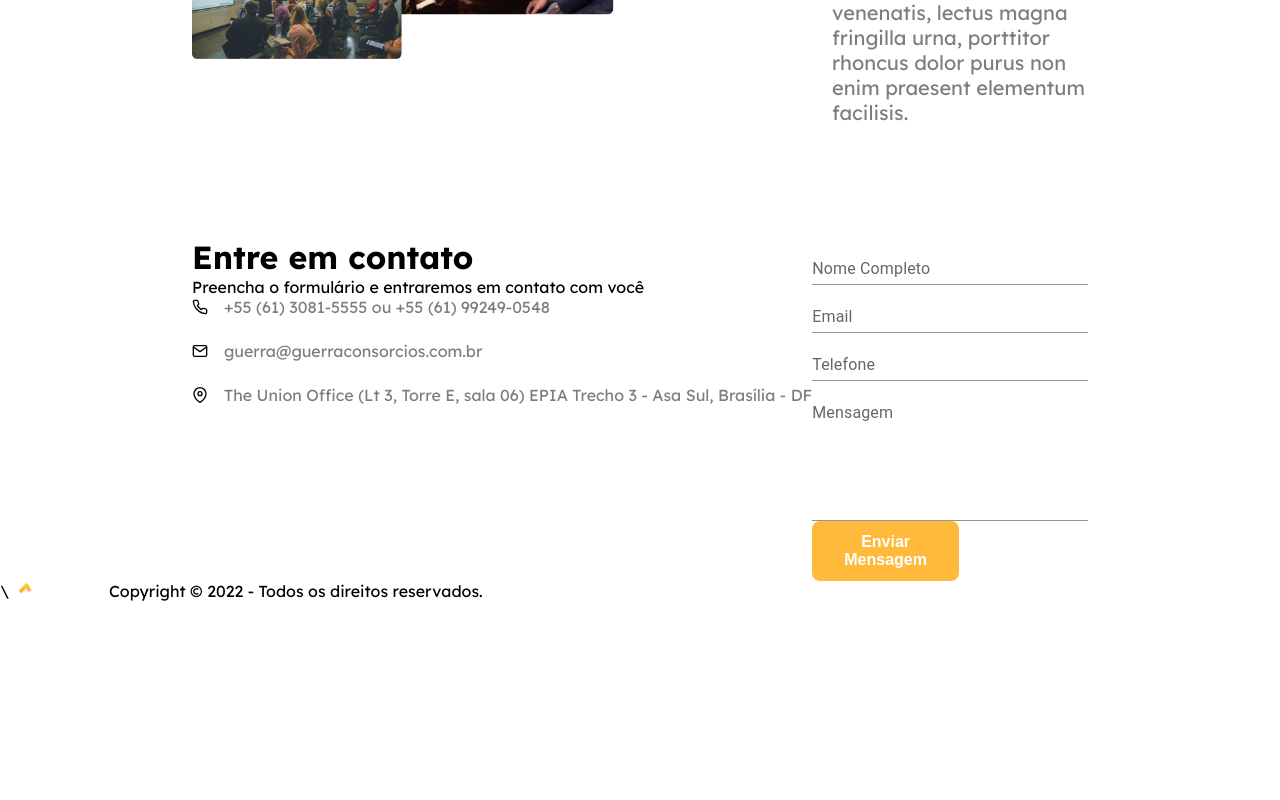
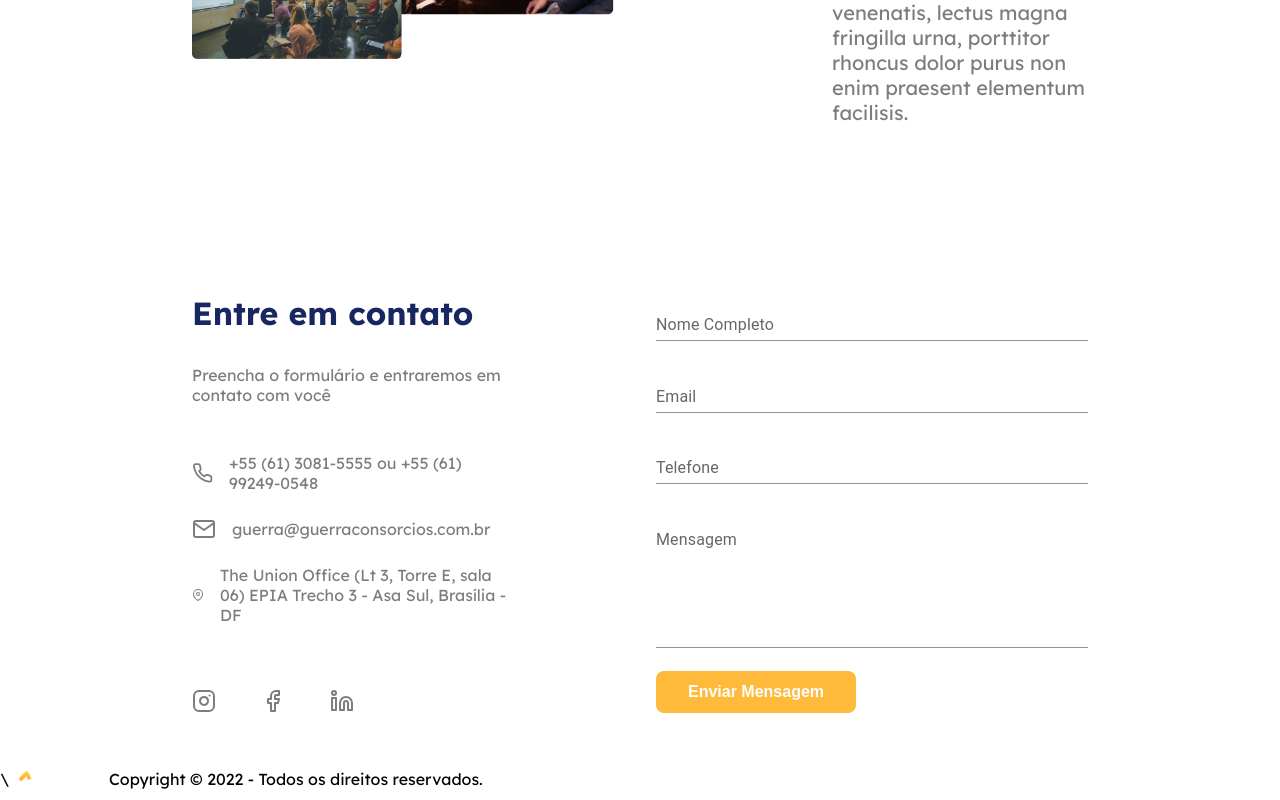
Before and after one commit to LeonardoRibas/finance-landing-page, a React (Create React App) app: page / in a window 1280 px wide. Shown: the part 1678-2478 px from the top of the page. Before the commit the page ends 2290 px from the top, so only its background shows below. Built offline with nearby package versions, Linux system fonts and the light colour scheme.

Commit message:
Estiliza secao de contato

```diff
--- a/src/components/ContactSection/index.tsx
+++ b/src/components/ContactSection/index.tsx
@@ -2,7 +2,15 @@ import React from 'react'
 import ContactInfo from '../ContactInfo'
 import Form from '../Form'
 import * as S from './styles'
-import { FiPhone, FiMail, FiMapPin } from 'react-icons/fi'
+import {
+  FiPhone,
+  FiMail,
+  FiMapPin,
+  FiInstagram,
+  FiFacebook,
+  FiLinkedin,
+} from 'react-icons/fi'
+import theme from '../../styles/theme'
 
 const ContactSection = () => {
   return (
@@ -13,17 +21,22 @@ const ContactSection = () => {
           Preencha o formulário e entraremos em contato com você
         </S.SubTitle>
         <ContactInfo
-          icon={() => <FiPhone />}
+          icon={() => <FiPhone size={24} color={theme.color.text} />}
           text="+55 (61) 3081-5555 ou +55 (61) 99249-0548"
         />
         <ContactInfo
-          icon={() => <FiMail />}
+          icon={() => <FiMail size={24} color={theme.color.text} />}
           text="guerra@guerraconsorcios.com.br"
         />
         <ContactInfo
-          icon={() => <FiMapPin />}
+          icon={() => <FiMapPin size={24} color={theme.color.text} />}
           text="The Union Office (Lt 3, Torre E, sala 06) EPIA Trecho 3 - Asa Sul, Brasília - DF "
         />
+        <S.SocialMediaWrapper>
+          <FiInstagram size={24} color={theme.color.text} />
+          <FiFacebook size={24} color={theme.color.text} />
+          <FiLinkedin size={24} color={theme.color.text} />
+        </S.SocialMediaWrapper>
       </S.TextInfoWrapper>
       <Form />
     </S.Container>
--- a/src/components/ContactSection/styles.ts
+++ b/src/components/ContactSection/styles.ts
@@ -2,12 +2,34 @@ import styled from 'styled-components'
 
 export const Container = styled.div`
   display: flex;
+  padding: 56px 0 56px 0;
 `
 
-export const TextInfoWrapper = styled.div``
+export const TextInfoWrapper = styled.div`
+  display: flex;
+  flex-direction: column;
+  flex: 3;
+  margin-right: 140px;
+`
 
-export const Title = styled.h1``
+export const Title = styled.h1`
+  font-size: 32px;
+  font-weight: 700;
+  color: ${(props) => props.theme.color.secondary};
+  margin-bottom: 32px;
+`
 
-export const SubTitle = styled.p``
+export const SubTitle = styled.p`
+  font-size: 16px;
+  font-weight: 400;
+  color: ${(props) => props.theme.color.text};
+  margin-bottom: 48px;
+`
 
-export const SocialMediaWrapper = styled.div
+export const SocialMediaWrapper = styled.div`
+  display: flex;
+  width: 50%;
+  justify-content: space-between;
+  align-items: center;
+  margin-top: 40px;
+`
```
